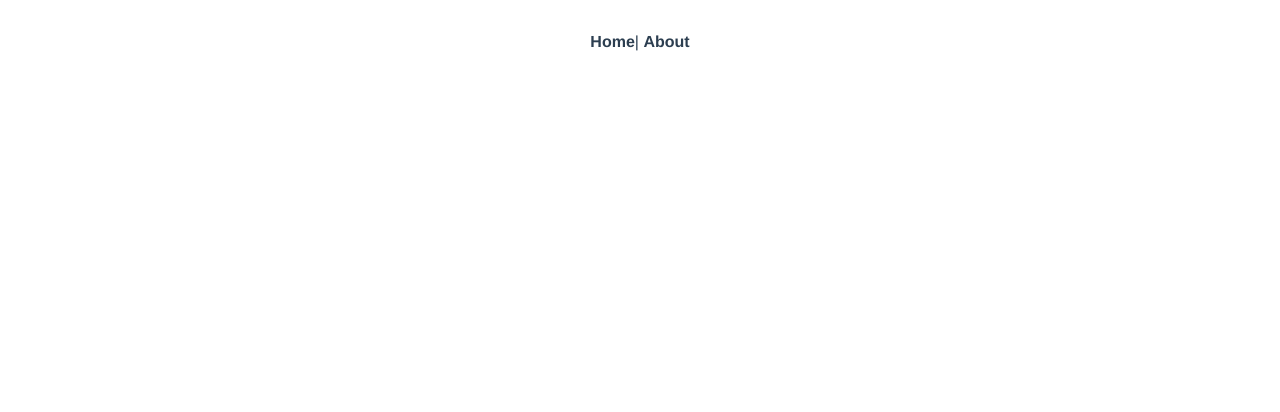
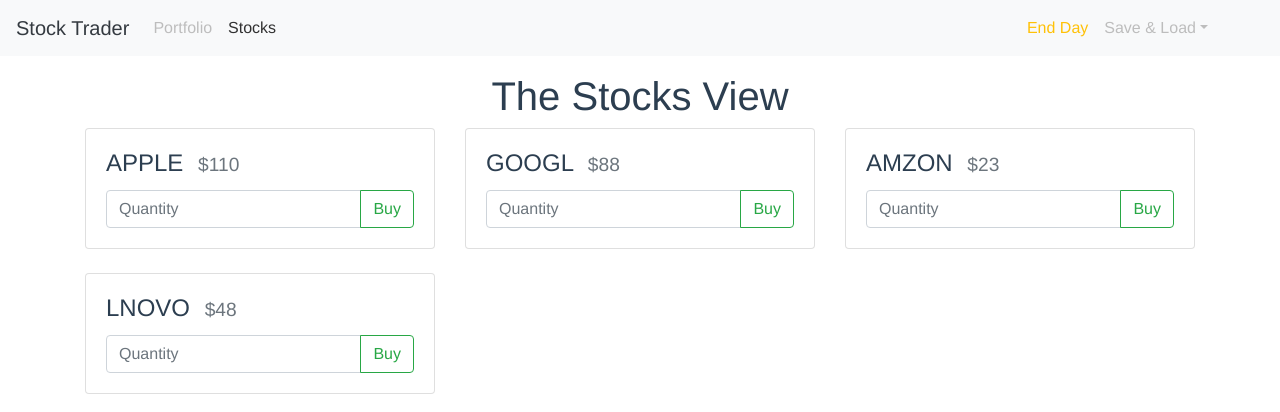
Before and after one commit to cgomesj/Vuejs-StockTrader, a Vue app: page /stocks in a window 1280 px wide. Shown: the top 412 px of the page. Built offline with nearby package versions, Linux system fonts and the light colour scheme.

Commit message:
stock view & stock-unit component

```diff
--- a/public/index.html
+++ b/public/index.html
@@ -1,15 +1,21 @@
 <!DOCTYPE html>
 <html lang="en">
   <head>
-    <meta charset="utf-8">
-    <meta http-equiv="X-UA-Compatible" content="IE=edge">
-    <meta name="viewport" content="width=device-width,initial-scale=1.0">
-    <link rel="icon" href="<%= BASE_URL %>favicon.ico">
+    <meta charset="utf-8" />
+    <meta http-equiv="X-UA-Compatible" content="IE=edge" />
+    <meta
+      name="viewport"
+      content="width=device-width, initial-scale=1, shrink-to-fit=no"
+    />
+    <link rel="icon" href="<%= BASE_URL %>favicon.ico" />
     <title>vue-stock-trader</title>
   </head>
   <body>
     <noscript>
-      <strong>We're sorry but vue-stock-trader doesn't work properly without JavaScript enabled. Please enable it to continue.</strong>
+      <strong
+        >We're sorry but vue-stock-trader doesn't work properly without
+        JavaScript enabled. Please enable it to continue.</strong
+      >
     </noscript>
     <div id="app"></div>
     <!-- built files will be auto injected -->
--- a/src/App.vue
+++ b/src/App.vue
@@ -1,14 +1,26 @@
 <template>
   <div id="app">
-    <div id="nav">
-      <router-link to="/">Home</router-link>|
-      <router-link to="/about">About</router-link>
-    </div>
-    <div class="container">
-      <router-view />
+    <component :is="'app-base-header'" />
+
+    <div class="container mt-3">
+      <div class="row">
+        <div class="col">
+          <router-view />
+        </div>
+      </div>
     </div>
   </div>
 </template>
+
+<script>
+import BaseHeader from "./components/BaseHeader.vue";
+
+export default {
+  components: {
+    "app-base-header": BaseHeader
+  }
+};
+</script>
 
 <style>
 #app {
@@ -18,16 +30,4 @@
   text-align: center;
   color: #2c3e50;
 }
-#nav {
-  padding: 30px;
-}
-
-#nav a {
-  font-weight: bold;
-  color: #2c3e50;
-}
-
-#nav a.router-link-exact-active {
-  color: #42b983;
-}
 </style>
--- a/src/components/BaseHeader.vue
+++ b/src/components/BaseHeader.vue
@@ -1,9 +1,65 @@
 <template>
-  <div>The Header Component</div>
+  <nav class="navbar navbar-expand-lg navbar-light bg-light" id="nav">
+    <router-link to="/" class="navbar-brand text-dark"
+      >Stock Trader</router-link
+    >
+
+    <button
+      class="navbar-toggler"
+      type="button"
+      data-toggle="collapse"
+      data-target="#navbarNav"
+      aria-controls="navbarNav"
+      aria-expanded="false"
+      aria-label="Toggle navigation"
+    >
+      <span class="navbar-toggler-icon"></span>
+    </button>
+
+    <div class="collapse navbar-collapse" id="navbarNav">
+      <ul class="navbar-nav mr-auto">
+        <li class="nav-item">
+          <router-link to="/portfolio" class="nav-link">Portfolio</router-link>
+        </li>
+        <li class="nav-item">
+          <router-link to="/stocks" class="nav-link">Stocks</router-link>
+        </li>
+      </ul>
+
+      <ul class="navbar-nav mr-lg-5">
+        <li class="nav-item">
+          <a class="nav-link text-warning" id="appEndDay" href="#">End Day</a>
+        </li>
+        <li class="nav-item dropdown">
+          <a
+            class="nav-link dropdown-toggle"
+            href="#"
+            id="navbarDropdownMenuLink"
+            data-toggle="dropdown"
+            aria-haspopup="true"
+            aria-expanded="false"
+            >Save & Load</a
+          >
+          <div class="dropdown-menu" aria-labelledby="navbarDropdownMenuLink">
+            <a class="dropdown-item" href="#">Save Data</a>
+            <a class="dropdown-item" href="#">Load Data</a>
+          </div>
+        </li>
+      </ul>
+    </div>
+  </nav>
 </template>
 
 <script>
 export default {};
 </script>
 
-<style scoped></style>
+<style scoped>
+#nav a {
+  color: #bdbdbd;
+}
+
+#nav a.router-link-exact-active {
+  color: #313131;
+}
+</style>
--- a/src/components/PortfolioStocks.vue
+++ b/src/components/PortfolioStocks.vue
@@ -1,5 +1,5 @@
 <template>
-  <div>The Portfolio - Stocks Component</div>
+  <h1>The Portfolio - Stocks Component</h1>
 </template>
 
 <script>
--- a/src/components/StockUnit.vue
+++ b/src/components/StockUnit.vue
@@ -1,9 +1,34 @@
 <template>
-  <div>The Stocks - Stock Component</div>
+  <div class="col-sm-6 col-md-4">
+    <div class="card text-left">
+      <div class="card-body">
+        <h4 class="card-title">
+          {{ stock.name }}
+          <small class="text-secondary ml-2">${{ stock.price }}</small>
+        </h4>
+        <div class="input-group">
+          <input
+            type="number"
+            class="form-control"
+            placeholder="Quantity"
+            aria-label="Quantity"
+            aria-describedby="stock-quantity-input"
+          />
+          <div class="input-group-append">
+            <button class="btn btn-outline-success" type="button">Buy</button>
+          </div>
+        </div>
+      </div>
+    </div>
+  </div>
 </template>
 
 <script>
-export default {};
+export default {
+  props: {
+    stock: Object
+  }
+};
 </script>
 
 <style scoped></style>
--- a/src/main.js
+++ b/src/main.js
@@ -4,6 +4,7 @@
 import store from "./store";
 
 import "bootstrap/dist/css/bootstrap.css";
+require("bootstrap");
 
 Vue.config.productionTip = false;
 
--- a/src/router.js
+++ b/src/router.js
@@ -14,13 +14,14 @@
       component: Home
     },
     {
-      path: "/about",
-      name: "about",
-      // route level code-splitting
-      // this generates a separate chunk (about.[hash].js) for this route
-      // which is lazy-loaded when the route is visited.
-      component: () =>
-        import(/* webpackChunkName: "about" */ "./views/About.vue")
+      path: "/portfolio",
+      name: "portfolio",
+      component: () => import("./views/Portfolio.vue")
+    },
+    {
+      path: "/stocks",
+      name: "stocks",
+      component: () => import("./views/Stocks.vue")
     }
   ]
 });
--- a/src/views/About.vue
+++ /dev/null
@@ -1,5 +0,0 @@
-<template>
-  <div class="about">
-    <h1>This is an about page</h1>
-  </div>
-</template>
--- a/src/views/Home.vue
+++ b/src/views/Home.vue
@@ -1,7 +1,9 @@
 <template>
   <div class="home">
     <div class="row">
-      <div class="col">The home component</div>
+      <div class="col">
+        <h1>The home component</h1>
+      </div>
     </div>
   </div>
 </template>
--- a/src/components/PortfolioHome.vue
+++ b/src/views/Portfolio.vue
@@ -1,5 +1,5 @@
 <template>
-  <div>The Portfolio - Portfolio Component</div>
+  <h1>The Portfolio View</h1>
 </template>
 
 <script>
--- /dev/null
+++ b/src/views/Stocks.vue
@@ -0,0 +1,37 @@
+<template>
+  <div>
+    <h1>The Stocks View</h1>
+    <div class="row">
+      <component
+        :is="'app-stock-unit'"
+        v-for="stock in stocks"
+        :key="stock.id"
+        class="mb-4"
+        :stock="stock"
+      ></component>
+    </div>
+  </div>
+</template>
+
+<script>
+import StockUnit from "../components/StockUnit";
+
+export default {
+  components: {
+    "app-stock-unit": StockUnit
+  },
+
+  data() {
+    return {
+      stocks: [
+        { id: 1, name: "APPLE", price: 110 },
+        { id: 2, name: "GOOGL", price: 88 },
+        { id: 3, name: "AMZON", price: 23 },
+        { id: 4, name: "LNOVO", price: 48 }
+      ]
+    };
+  }
+};
+</script>
+
+<style scoped></style>
```
Also changed, not shown: src/components/StockGroup.vue (deleted, +0 -9 lines).
